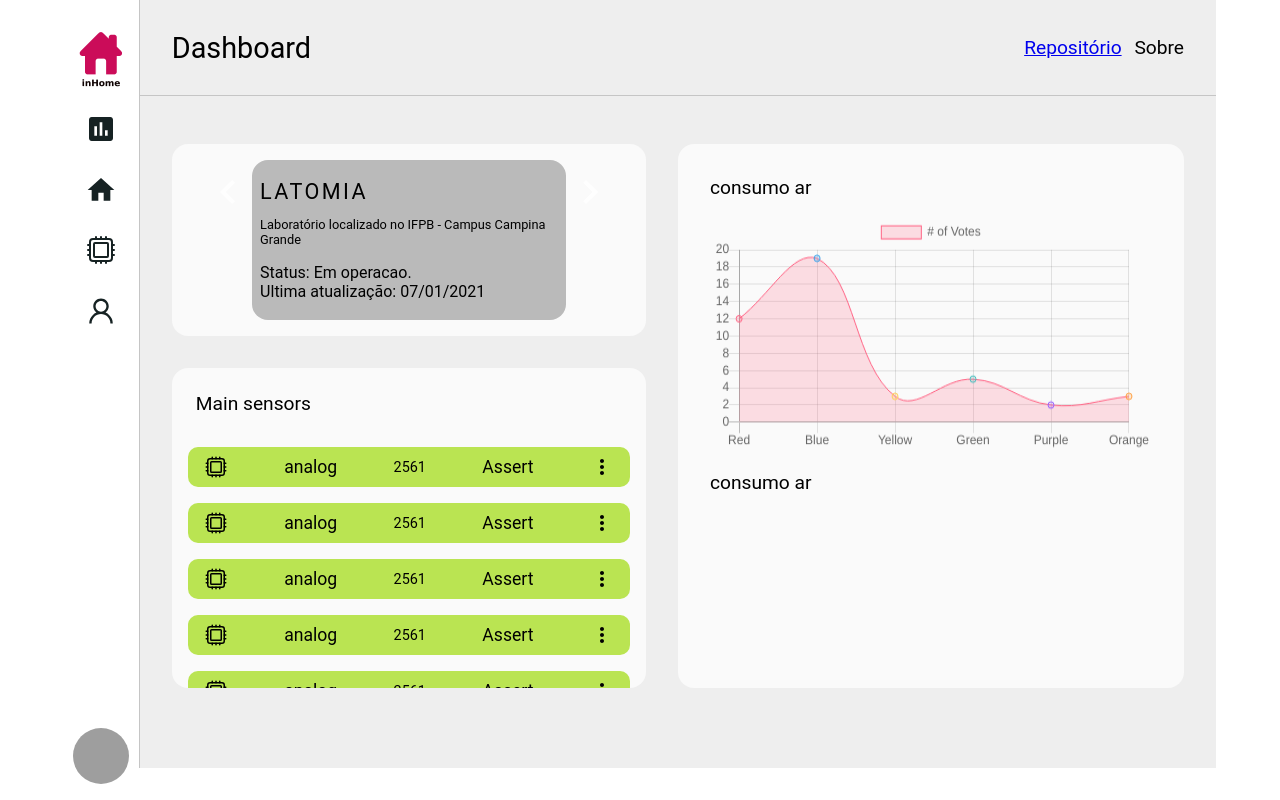
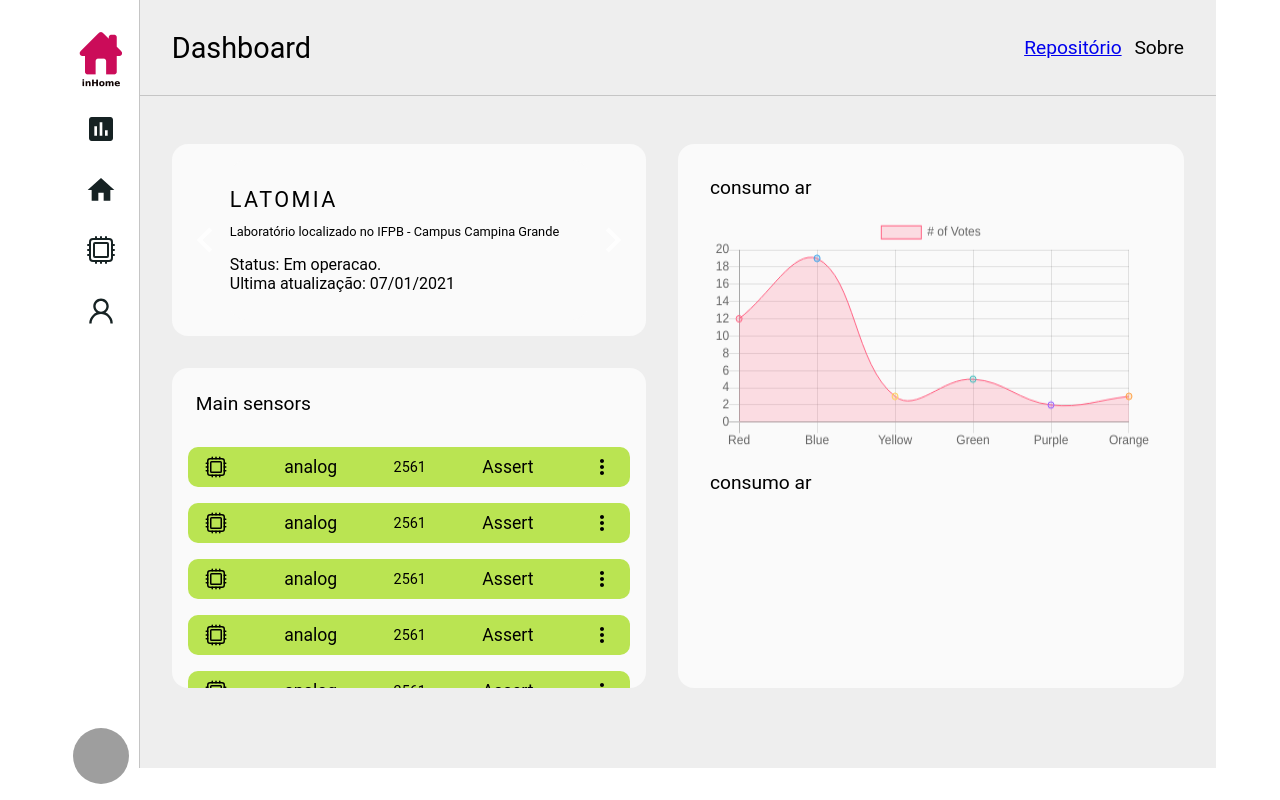
Before and after one commit to Elismar13/inHome_frontend, a Next.js app: page / in a window 1280 px wide. Built offline with nearby package versions, Linux system fonts and the light colour scheme; grey boxes are pictures that could not be loaded.

Commit message:
:art: (style) Setting padding in some components

```diff
--- a/src/components/AmbientCard/styles.js
+++ b/src/components/AmbientCard/styles.js
@@ -3,7 +3,7 @@ import styled from 'styled-components';
 export const Ambient = styled.div`
   height: 10rem;
   width: 100%;
-  padding: 1rem 0.5rem;
+  padding: 0.5rem 0rem;
   display: flex;
   flex-direction: column;
 
--- a/src/pages/_app.js
+++ b/src/pages/_app.js
@@ -27,8 +27,9 @@ const GlobalStyle = createGlobalStyle`
     --dashboard-area-color: #EEEEEE;
     --dashboard-cards-container: #fafafa;
     --selectd-button: rgb(13, 189, 101);
-    --ambient-card-background-color: #bababa;
+    --ambient-card-background-color: #fafafa;
     --sensor-card-background-color: #bae452;
+    --superior-bar-color: #EEEEEE;
   }
 `;
 
--- a/src/pages/dashboard/styles.js
+++ b/src/pages/dashboard/styles.js
@@ -40,8 +40,9 @@ export const SensorsData = styled.div`
 
 export const AmbientsList = styled.section`
   display: flex;
-  padding: 1rem 2rem;
+  padding: 1rem 0.5rem;
   justify-content: space-between;
+  align-items: center;
   width: 100%;
   background-color: var(--dashboard-cards-container);
   border-radius: 1rem;
```
